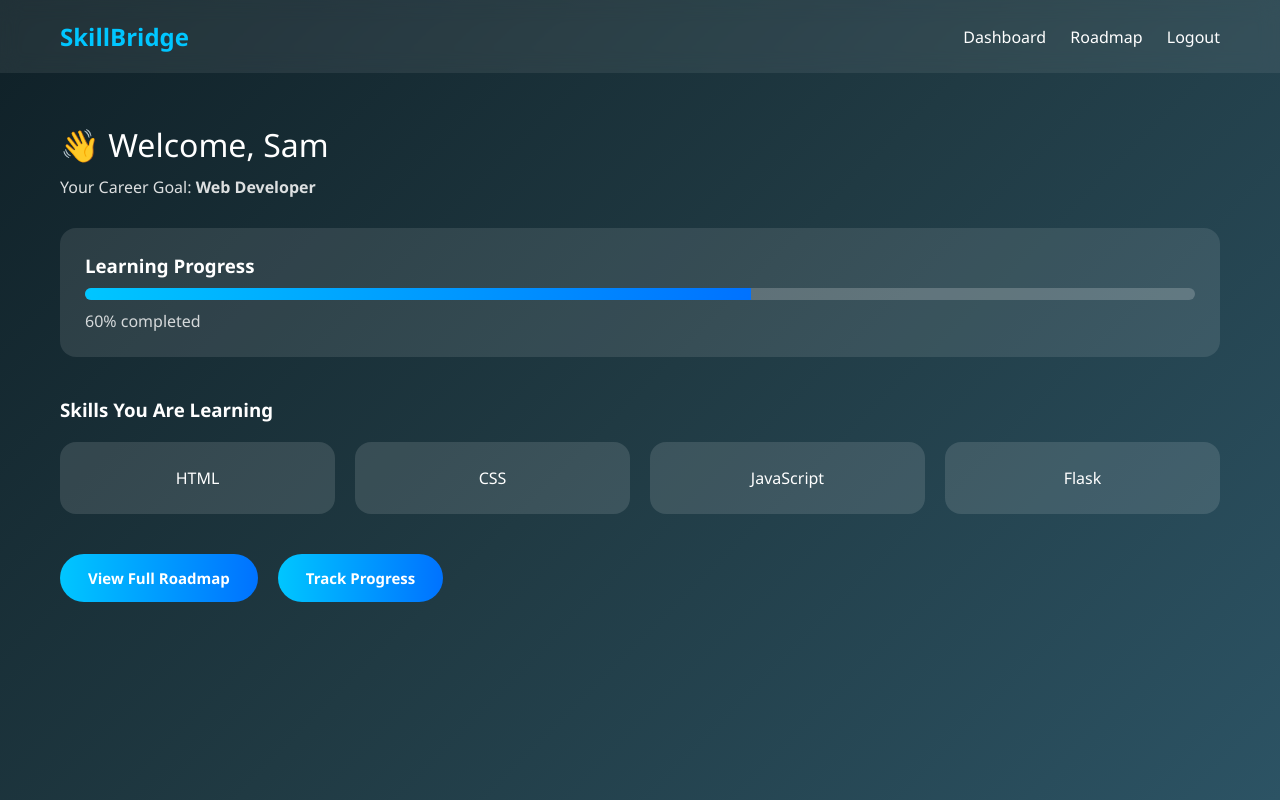
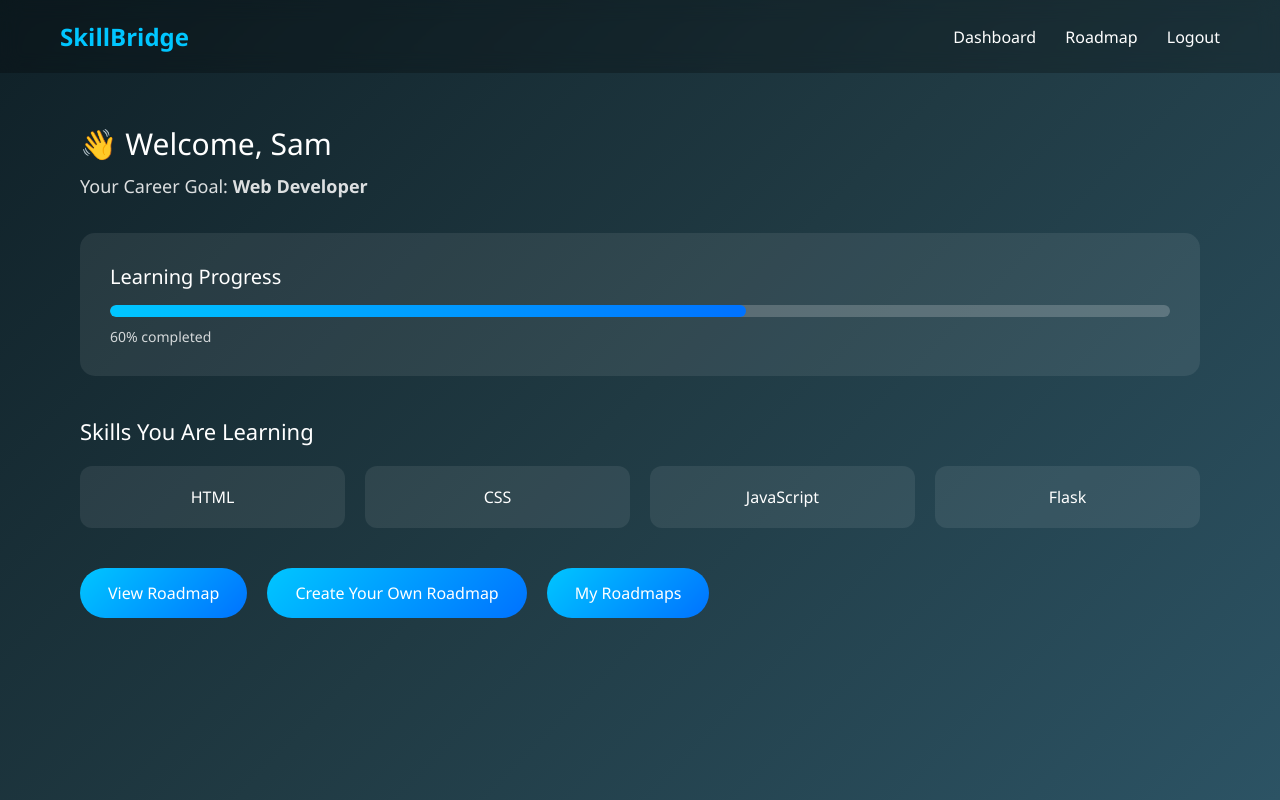
Before and after one commit to sheikhsamsia786/skillbridge-career-platform, a Flask app: template templates/dashboard.html in a window 1280 px wide. Run offline with Flask 3, Linux system fonts and the light colour scheme; the template is opened without the code that fills it, so the values that code supplies are empty.

Commit message:
Added roadmap pages and updated templates

```diff
--- a/app.py
+++ b/app.py
@@ -1,5 +1,6 @@
-from flask import Flask, render_template, request, redirect, session
+from flask import Flask, render_template, request, redirect, jsonify
 import mysql.connector
+import json
 
 app = Flask(__name__)
 app.secret_key = "skillbridge_secret"
@@ -7,35 +8,39 @@ app.secret_key = "skillbridge_secret"
 db = mysql.connector.connect(
     host="localhost",
     user="root",
-    password="",
+    password="root",
     database="skillbridge"
 )
 cursor = db.cursor(dictionary=True)
 
+
+# ---------------- CREATE ROADMAP ----------------
 @app.route("/create-roadmap", methods=["GET", "POST"])
 def create_roadmap():
     if request.method == "POST":
         title = request.form["title"]
         description = request.form["description"]
         steps = request.form.getlist("steps[]")
-        steps_str = ",".join(steps)
 
-        user_id = session.get("user_id", 1)  # demo user
+        steps_data = [{"text": s, "done": False} for s in steps]
+
+        user_id = 1  # demo user
 
         cursor.execute(
-            "INSERT INTO custom_roadmaps (user_id, title, description, steps) VALUES (%s, %s, %s, %s)",
-            (user_id, title, description, steps_str)
+            "INSERT INTO custom_roadmaps (user_id, title, description, steps_json) VALUES (%s, %s, %s, %s)",
+            (user_id, title, description, json.dumps(steps_data))
         )
         db.commit()
 
-        return redirect("/dashboard")
+        return redirect("/my-roadmaps")
 
     return render_template("create_roadmap.html")
 
 
+# ---------------- SHOW ROADMAPS ----------------
 @app.route("/my-roadmaps")
 def my_roadmaps():
-    user_id = session.get("user_id", 1)
+    user_id = 1
 
     cursor.execute(
         "SELECT * FROM custom_roadmaps WHERE user_id=%s",
@@ -43,4 +48,31 @@ def my_roadmaps():
     )
     roadmaps = cursor.fetchall()
 
+    for r in roadmaps:
+        if r["steps_json"]:                      # ✅ IMPORTANT LINE
+            r["steps"] = json.loads(r["steps_json"])
+        else:
+            r["steps"] = []                      # ✅ prevents crash
+
     return render_template("my_roadmaps.html", roadmaps=roadmaps)
+
+
+# ---------------- UPDATE PROGRESS (AJAX) ----------------
+@app.route("/update-progress", methods=["POST"])
+def update_progress():
+    data = request.get_json()
+
+    roadmap_id = data["roadmap_id"]
+    steps = data["steps"]
+
+    cursor.execute(
+        "UPDATE custom_roadmaps SET steps_json=%s WHERE id=%s",
+        (json.dumps(steps), roadmap_id)
+    )
+    db.commit()
+
+    return jsonify({"status": "success"})
+
+
+if __name__ == "__main__":
+    app.run(debug=True)
--- a/templates/dashboard.html
+++ b/templates/dashboard.html
@@ -3,29 +3,28 @@
 <head>
     <meta charset="UTF-8">
     <title>Dashboard | SkillBridge</title>
-    <meta name="viewport" content="width=device-width, initial-scale=1.0">
 
     <style>
         * {
             margin: 0;
             padding: 0;
             box-sizing: border-box;
-            font-family: 'Segoe UI', sans-serif;
+            font-family: "Segoe UI", sans-serif;
         }
 
         body {
-            min-height: 100vh;
             background: linear-gradient(135deg, #0f2027, #203a43, #2c5364);
             color: white;
+            min-height: 100vh;
         }
 
-        /* NAVBAR */
+        /* Navbar */
         .navbar {
-            padding: 20px 60px;
             display: flex;
             justify-content: space-between;
             align-items: center;
-            background: rgba(255, 255, 255, 0.08);
+            padding: 20px 60px;
+            background: rgba(0, 0, 0, 0.25);
             backdrop-filter: blur(10px);
         }
 
@@ -36,54 +35,77 @@
         }
 
         .nav-links a {
+            margin-left: 25px;
+            text-decoration: none;
             color: white;
-            margin-left: 20px;
-            text-decoration: none;
-            font-weight: 500;
+            font-size: 16px;
+            transition: color 0.3s;
         }
 
-        /* MAIN */
+        .nav-links a:hover {
+            color: #00c6ff;
+        }
+
+        /* Main container */
         .container {
-            padding: 50px 60px;
-            animation: fadeIn 1s ease;
+            padding: 50px 80px;
         }
 
         .welcome {
-            font-size: 32px;
+            font-size: 30px;
             margin-bottom: 10px;
+            animation: fadeInDown 1s ease;
         }
 
-        .career {
+        .goal {
+            font-size: 18px;
             opacity: 0.85;
-            margin-bottom: 30px;
+            margin-bottom: 35px;
         }
 
-        /* PROGRESS */
+        /* Progress card */
         .progress-card {
-            background: rgba(255, 255, 255, 0.1);
-            padding: 25px;
-            border-radius: 16px;
+            background: rgba(255, 255, 255, 0.08);
+            padding: 30px;
+            border-radius: 15px;
             margin-bottom: 40px;
-            animation: slideUp 1s ease;
+            animation: fadeIn 1.2s ease;
+        }
+
+        .progress-title {
+            font-size: 20px;
+            margin-bottom: 15px;
         }
 
         .progress-bar {
+            width: 100%;
             height: 12px;
-            background: rgba(255,255,255,0.2);
+            background: rgba(255, 255, 255, 0.2);
             border-radius: 10px;
             overflow: hidden;
-            margin-top: 10px;
         }
 
         .progress-fill {
             width: 60%;
             height: 100%;
             background: linear-gradient(90deg, #00c6ff, #0072ff);
-            animation: loadBar 2s ease;
+            border-radius: 10px;
+            animation: loadProgress 1.5s ease;
         }
 
-        /* SKILLS */
-        .skills-section h3 {
+        .progress-text {
+            margin-top: 10px;
+            font-size: 14px;
+            opacity: 0.8;
+        }
+
+        /* Skills */
+        .skills-section {
+            margin-bottom: 40px;
+        }
+
+        .skills-title {
+            font-size: 22px;
             margin-bottom: 20px;
         }
 
@@ -94,21 +116,20 @@
         }
 
         .skill-card {
-            background: rgba(255,255,255,0.12);
-            padding: 25px;
-            border-radius: 16px;
+            background: rgba(255, 255, 255, 0.08);
+            padding: 20px;
+            border-radius: 12px;
             text-align: center;
-            transition: all 0.3s ease;
-            cursor: pointer;
-            animation: fadeIn 1.2s ease;
+            font-size: 16px;
+            transition: transform 0.3s, background 0.3s;
         }
 
         .skill-card:hover {
-            transform: translateY(-8px) scale(1.03);
-            box-shadow: 0 0 20px rgba(0,198,255,0.4);
+            transform: translateY(-6px);
+            background: rgba(255, 255, 255, 0.15);
         }
 
-        /* ACTIONS */
+        /* Buttons */
         .actions {
             margin-top: 40px;
             display: flex;
@@ -116,79 +137,71 @@
             flex-wrap: wrap;
         }
 
-        .action-btn {
+        .btn {
             padding: 14px 28px;
             border-radius: 30px;
             border: none;
-            background: linear-gradient(90deg, #00c6ff, #0072ff);
+            cursor: pointer;
+            font-size: 16px;
             color: white;
-            font-size: 15px;
-            font-weight: bold;
-            cursor: pointer;
-            transition: all 0.3s ease;
+            background: linear-gradient(135deg, #00c6ff, #0072ff);
+            transition: transform 0.3s, box-shadow 0.3s;
+            text-decoration: none;
+            display: inline-block;
         }
 
-        .action-btn:hover {
-            transform: scale(1.05);
-            box-shadow: 0 0 20px rgba(0,198,255,0.6);
+        .btn:hover {
+            transform: translateY(-4px);
+            box-shadow: 0 10px 25px rgba(0, 198, 255, 0.4);
         }
 
-        /* ANIMATIONS */
+        /* Animations */
         @keyframes fadeIn {
             from { opacity: 0; }
             to { opacity: 1; }
         }
 
-        @keyframes slideUp {
-            from { transform: translateY(30px); opacity: 0; }
-            to { transform: translateY(0); opacity: 1; }
+        @keyframes fadeInDown {
+            from { opacity: 0; transform: translateY(-20px); }
+            to { opacity: 1; transform: translateY(0); }
         }
 
-        @keyframes loadBar {
+        @keyframes loadProgress {
             from { width: 0; }
             to { width: 60%; }
-        }
-
-        /* MOBILE */
-        @media (max-width: 768px) {
-            .navbar, .container {
-                padding: 20px;
-            }
         }
     </style>
 </head>
 
 <body>
 
-<!-- NAVBAR -->
+    <!-- Navbar -->
     <div class="navbar">
         <div class="logo">SkillBridge</div>
         <div class="nav-links">
-        <a href="#">Dashboard</a>
-        <a href="roadmap.html">Roadmap</a>
-        <a href="#">Logout</a>
+            <a href="/dashboard">Dashboard</a>
+            <a href="/roadmap">Roadmap</a>
+            <a href="/logout">Logout</a>
         </div>
     </div>
 
-<!-- MAIN CONTENT -->
+    <!-- Main Content -->
     <div class="container">
+        <div class="welcome">👋 Welcome, Sam</div>
+        <div class="goal">Your Career Goal: <b>Web Developer</b></div>
 
-    <div class="welcome">👋 Welcome, Sam</div>
-    <div class="career">Your Career Goal: <b>Web Developer</b></div>
-
-    <!-- PROGRESS -->
+        <!-- Progress -->
         <div class="progress-card">
-        <h3>Learning Progress</h3>
+            <div class="progress-title">Learning Progress</div>
             <div class="progress-bar">
                 <div class="progress-fill"></div>
             </div>
-        <p style="margin-top:10px; opacity:0.8;">60% completed</p>
+            <div class="progress-text">60% completed</div>
         </div>
 
-    <!-- SKILLS -->
+        <!-- Skills -->
         <div class="skills-section">
-        <h3>Skills You Are Learning</h3>
-
+            <div class="skills-title">Skills You Are Learning</div>
             <div class="skills">
                 <div class="skill-card">HTML</div>
                 <div class="skill-card">CSS</div>
@@ -197,16 +210,12 @@
             </div>
         </div>
 
-    <!-- ACTION BUTTONS -->
+        <!-- Actions -->
         <div class="actions">
-        <button class="action-btn" onclick="location.href='roadmap.html'">
-            View Full Roadmap
-        </button>
-        <button class="action-btn">
-            Track Progress
-        </button>
+            <a href="/roadmap" class="btn">View Roadmap</a>
+            <a href="/create-roadmap" class="btn">Create Your Own Roadmap</a>
+            <a href="/my-roadmaps" class="btn">My Roadmaps</a>
         </div>
-
     </div>
 
 </body>
```
Also changed, not shown: templates/create_roadmap.html (added, +185 -0 lines), templates/my_roadmaps.html (added, +114 -0 lines). Lines whose indentation alone changed are shown as unchanged.
